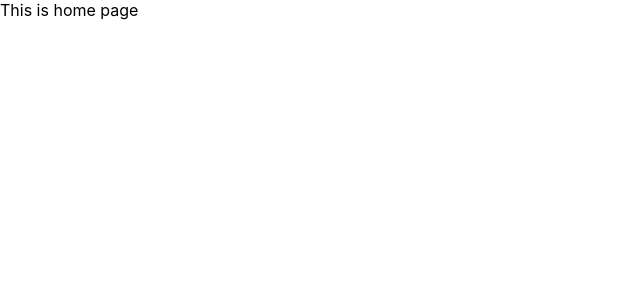
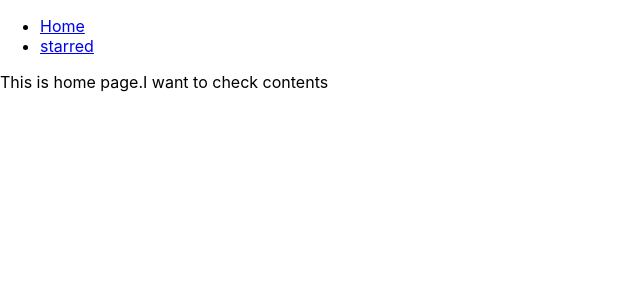
Before and after one commit to shilpalucy/box-office2, a React (Create React App) app: page / in a window 1280 px wide. Shown: the top 300 px of the page, without its empty margins (0-640 px from the left). Built offline with nearby package versions, Linux system fonts and the light colour scheme.

Commit message:
make pages

```diff
--- a/src/App.js
+++ b/src/App.js
@@ -1,20 +1,29 @@
 import React from 'react';
 import { Switch, Route } from 'react-router-dom';
+import Navs from './components/Navs';
+import Home from './pages/Home';
+import Starred from './pages/Starred';
 
 function App() {
   return (
+    <div>
+      <Navs />
+
 <Switch>
   <Route exact path="/">
-        This is home page
+    <Home/>
   </Route>
 
   <Route exact path="/starred">
-        This is starred
+    <Starred />
   </Route>
 
   <Route>This is 404 page</Route>
 </Switch>
+
+    </div>
     );
+
 }
 
 export default App;
--- /dev/null
+++ b/src/components/Navs.js
@@ -0,0 +1,30 @@
+import React from 'react';
+import {Link} from 'react-router-dom';
+
+const LINKS = [
+    {
+    to:'/',
+    text:"Home"
+    },
+    {
+    to:'/starred',
+    text:"starred"
+    }
+]
+const Navs = () => {
+  return (
+    <div>
+      <ul>
+      {LINKS.map(item => (
+        <li key={item.to}>
+            <Link to={item.to}>{item.text}
+
+            </Link>
+        </li>
+        ))}
+      </ul>
+    </div>
+  );
+};
+
+export default Navs;
--- /dev/null
+++ b/src/pages/Home.js
@@ -0,0 +1,11 @@
+import React from 'react';
+
+const Home = () => {
+  return (
+    <div>
+      This is home page.I want to check contents
+    </div>
+  );
+}
+
+export default Home;
--- /dev/null
+++ b/src/pages/Starred.js
@@ -0,0 +1,11 @@
+import React from 'react';
+
+const Starred = () => {
+  return (
+    <div>
+      This is starred
+    </div>
+  );
+}
+
+export default Starred;
```
Lines whose indentation alone changed are shown as unchanged.
